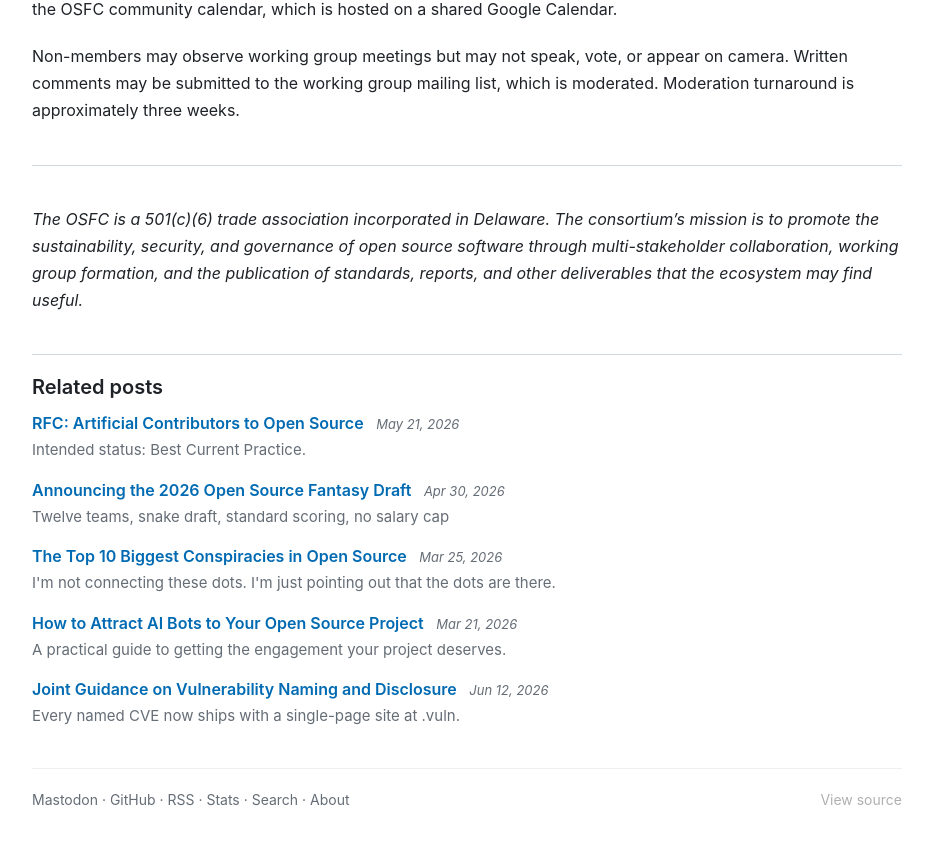
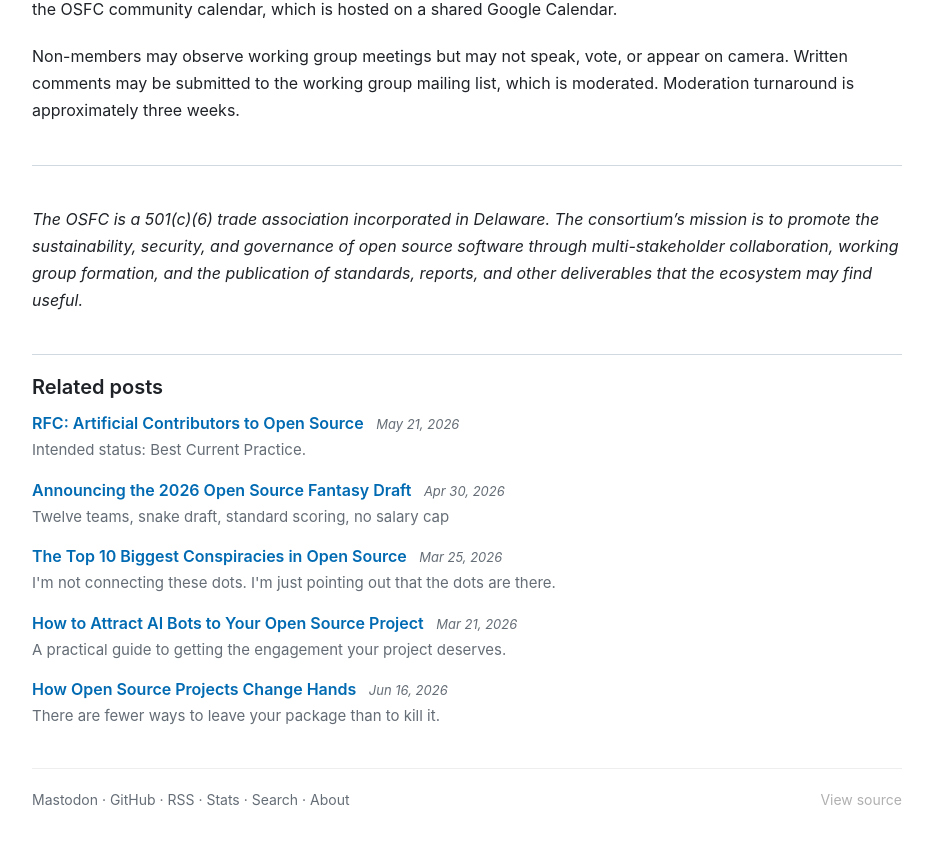
Before and after one commit to andrew/nesbitt.io, a Jekyll site: the page built from _posts/2026-03-07-announcing-new-working-groups.md, in a window 1280 px wide and 900 px high, scrolled down 3391 px. Shown: the top 845 px of the window, without its empty margins (173-1106 px from the left). Built offline with Jekyll 4.4.1, drawn with Linux system fonts in a browser that asks for light colours; comment, search, counter and statistics services are not loaded.

Commit message:
Bump date on open-source-projects post to 2026-06-16

```diff
--- a/_data/stats.json
+++ b/_data/stats.json
@@ -1,5 +1,5 @@
 {
-  "generated_at": "2026-06-12T11:46:14Z",
+  "generated_at": "2026-06-12T11:47:33Z",
   "total_posts": 163,
   "total_words": 227509,
   "reading_minutes": 1138,
--- a/_posts/2026-06-12-how-open-source-projects-change-hands.md
+++ b/_posts/2026-06-16-how-open-source-projects-change-hands.md
@@ -1,7 +1,7 @@
 ---
 layout: post
 title: "How Open Source Projects Change Hands"
-date: 2026-06-12 10:00 +0000
+date: 2026-06-16 10:00 +0000
 description: "There are fewer ways to leave your package than to kill it."
 tags:
   - open-source
```
